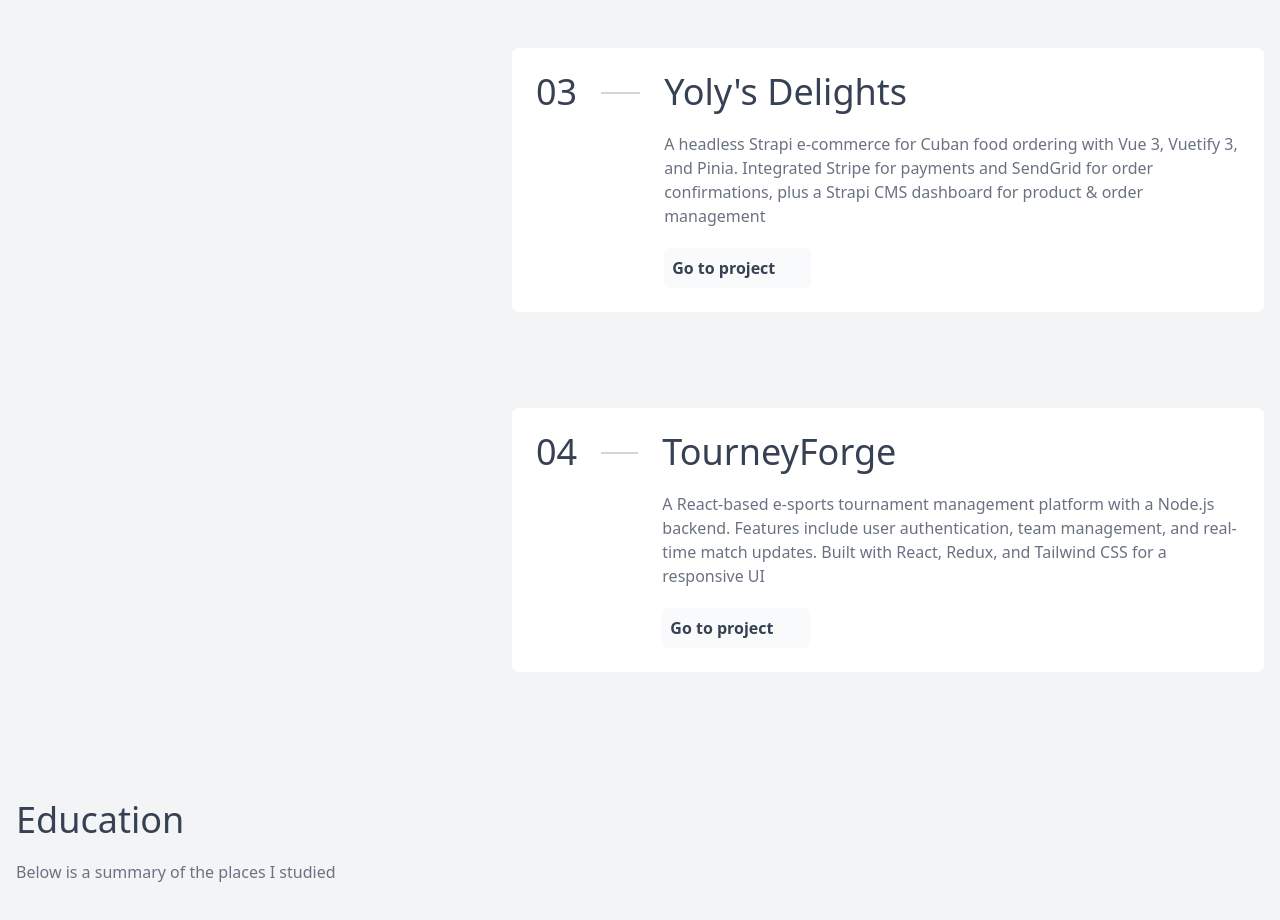
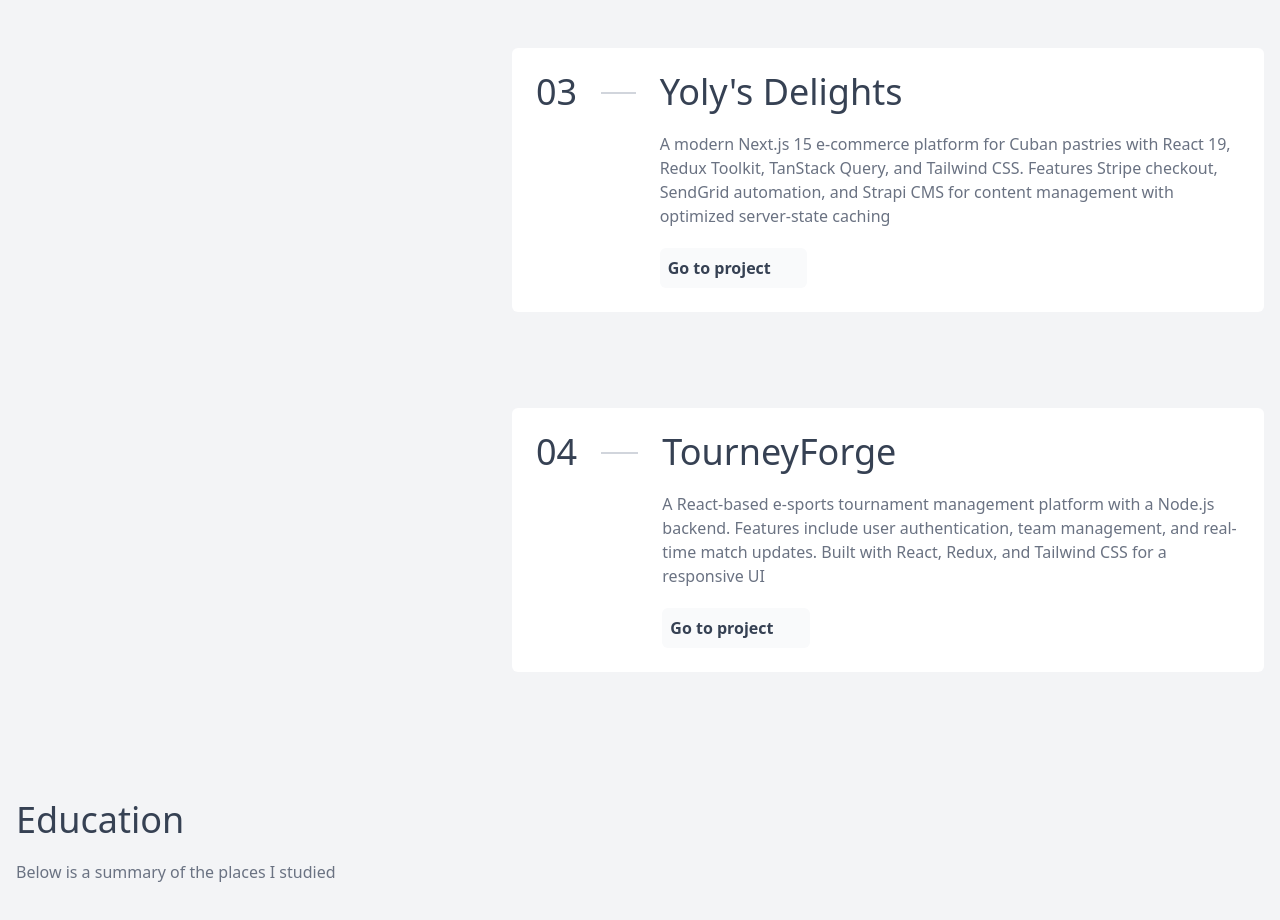
Before and after one commit to maidelrego/portafolio, a Vue app: page / in a window 1280 px wide. Shown: the part 1540-2460 px from the top of the page. Built offline with nearby package versions, Linux system fonts and the light colour scheme; some icons are missing.

Commit message:
feat: update project description for Yoly's Delights with new tech stack and features

```diff
--- a/src/App.vue
+++ b/src/App.vue
@@ -237,9 +237,9 @@ const projectsList = ref([
     id: 3,
     title: "Yoly's Delights",
     url: 'https://www.yolysdelights.com',
-    description: `A headless Strapi e-commerce for Cuban food ordering with Vue 3, Vuetify 3, and Pinia.
-      Integrated Stripe for payments and SendGrid for order confirmations, plus a
-      Strapi CMS dashboard for product & order management`,
+    description: `A modern Next.js 15 e-commerce platform for Cuban pastries with React 19, Redux Toolkit,
+      TanStack Query, and Tailwind CSS. Features Stripe checkout, SendGrid automation,
+      and Strapi CMS for content management with optimized server-state caching`,
   },
   {
     id: 4,
```
